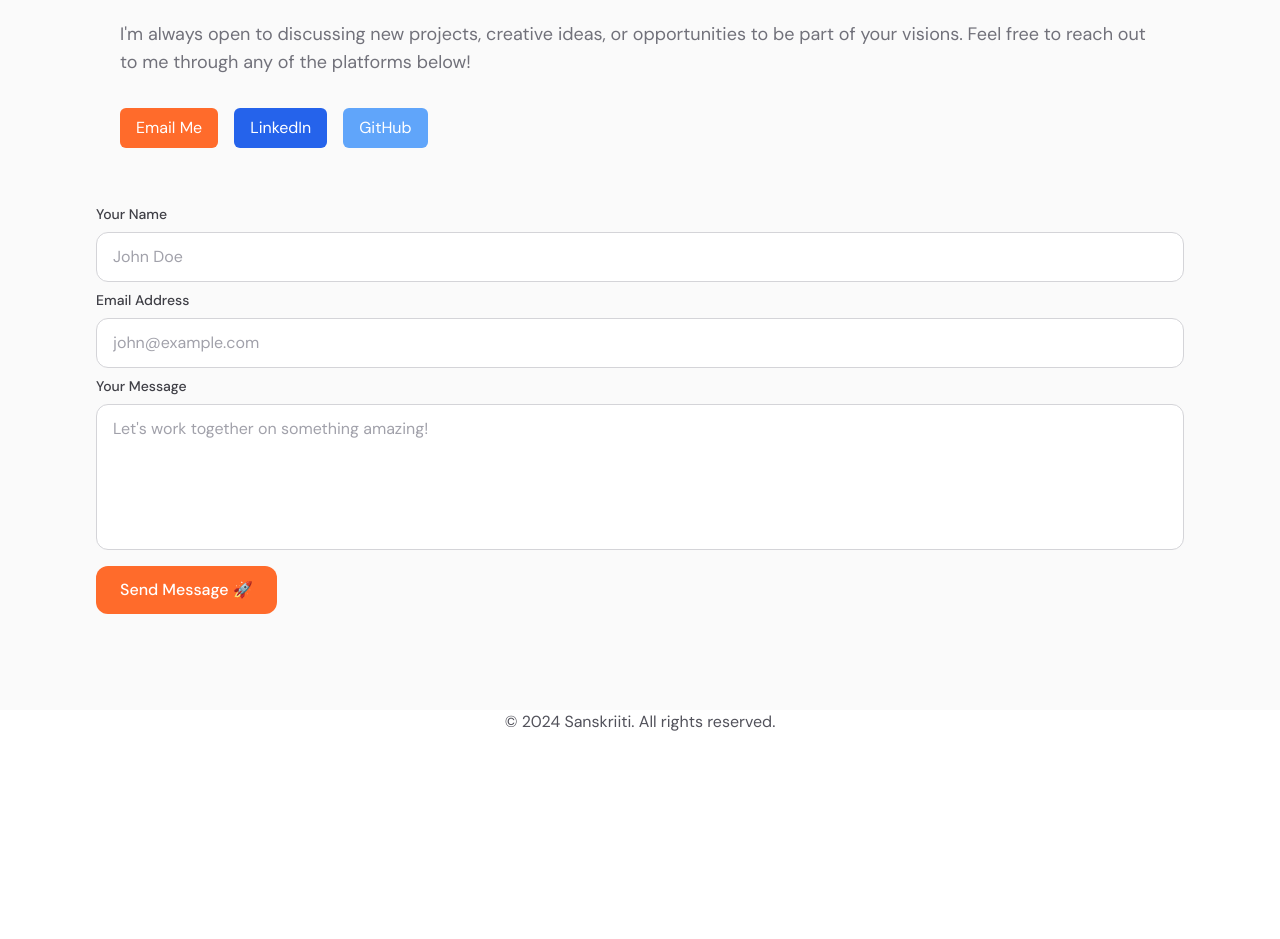
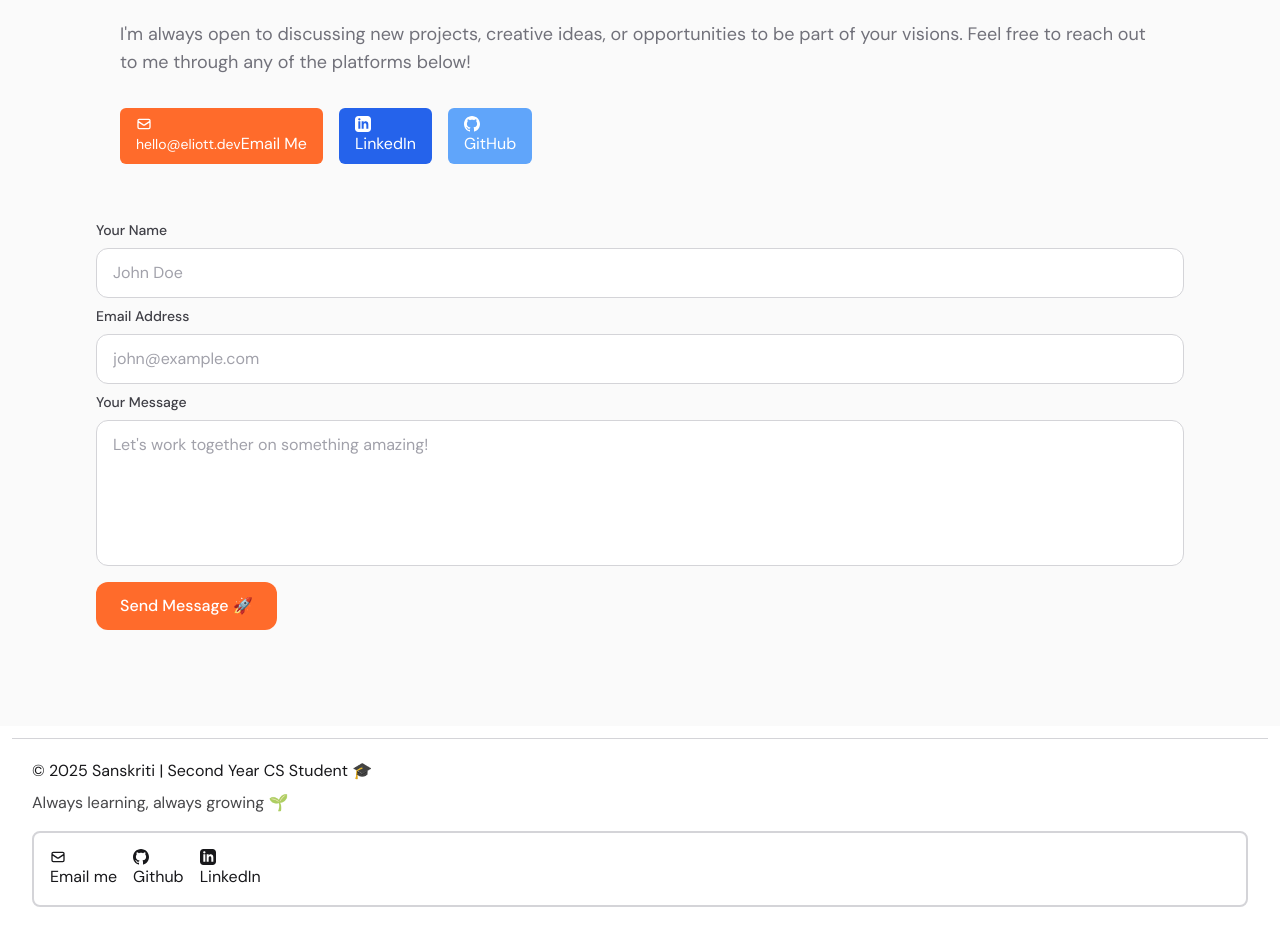
Before and after one commit to Sanskriti029/Portfolio, a website: page index.html in a window 1280 px wide. Shown: the part 6780-7719 px from the top of the page. Before the commit the page ends 7514 px from the top, so only its background shows below. Drawn offline with nearby package versions, Linux system fonts and the light colour scheme.

Commit message:
added images

```diff
--- a/index.html
+++ b/index.html
@@ -938,9 +938,12 @@ Gained practical skills in crafting smarter prompts to improve AI-generated resp
         <h2 class="reveal d1 font-display font-bold text-4xl md:text-5xl text-zinc-900 dark:text-white mb-8">Contact Me</h2>
         <p class="reveal d2 text-lg text-zinc-500 dark:text-zinc-400 mb-8">I'm always open to discussing new projects, creative ideas, or opportunities to be part of your visions. Feel free to reach out to me through any of the platforms below!</p>
         <div class="flex flex-wrap gap-4">
-          <a href="mailto:sanskritikhandelwal029@gmail.com" class="reveal d3 bg-accent text-white hover:bg-accent-hover py-2 px-4 rounded-md transition duration-300">Email Me</a>
-          <a href="https://www.linkedin.com/in/sanskritikhandelwal029" target="_blank" class="reveal d4 bg-blue-600 text-white hover:bg-blue-700 py-2 px-4 rounded-md transition duration-300">LinkedIn</a>
-          <a href="https://github.com/Sanskriti029" target="_blank" class="reveal d5 bg-blue-400 text-white hover:bg-blue-500 py-2 px-4 rounded-md transition duration-300">GitHub</a>
+          <a href="mailto:sanskritikhandelwal029@gmail.com" class="reveal d3 bg-accent text-white hover:bg-accent-hover py-2 px-4 rounded-md transition duration-300"><span> <svg class="w-4 h-4" fill="none" viewBox="0 0 24 24" stroke="currentColor" aria-hidden="true"><path stroke-linecap="round" stroke-linejoin="round" stroke-width="2" d="M3 8l7.89 5.26a2 2 0 002.22 0L21 8M5 19h14a2 2 0 002-2V7a2 2 0 00-2-2H5a2 2 0 00-2 2v10a2 2 0 002 2z"/></svg>
+              </span>
+              <span class="text-sm">hello@eliott.dev</span></span>Email Me</a>
+          <a href="https://www.linkedin.com/in/sanskritikhandelwal029" target="_blank" class="reveal d4 bg-blue-600 text-white hover:bg-blue-700 py-2 px-4 rounded-md transition duration-300"><span><svg class="w-4 h-4" fill="currentColor" viewBox="0 0 24 24" aria-hidden="true"><path d="M19 0h-14c-2.761 0-5 2.239-5 5v14c0 2.761 2.239 5 5 5h14c2.762 0 5-2.239 5-5v-14c0-2.761-2.238-5-5-5zm-11 19h-3v-11h3v11zm-1.5-12.268c-.966 0-1.75-.79-1.75-1.764s.784-1.764 1.75-1.764 1.75.79 1.75 1.764-.783 1.764-1.75 1.764zm13.5 12.268h-3v-5.604c0-3.368-4-3.113-4 0v5.604h-3v-11h3v1.765c1.396-2.586 7-2.777 7 2.476v6.759z"/></svg></span>LinkedIn</a>
+
+          <a href="https://github.com/Sanskriti029" target="_blank" class="reveal d5 bg-blue-400 text-white hover:bg-blue-500 py-2 px-4 rounded-md transition duration-300"><span><svg class="w-4 h-4" fill="currentColor" viewBox="0 0 24 24" aria-hidden="true"><path d="M12 0c-6.626 0-12 5.373-12 12 0 5.302 3.438 9.8 8.207 11.387.599.111.793-.261.793-.577v-2.234c-3.338.726-4.033-1.416-4.033-1.416-.546-1.387-1.333-1.756-1.333-1.756-1.089-.745.083-.729.083-.729 1.205.084 1.839 1.237 1.839 1.237 1.07 1.834 2.807 1.304 3.492.997.107-.775.418-1.305.762-1.604-2.665-.305-5.467-1.334-5.467-5.931 0-1.311.469-2.381 1.236-3.221-.124-.303-.535-1.524.117-3.176 0 0 1.008-.322 3.301 1.23.957-.266 1.983-.399 3.003-.404 1.02.005 2.047.138 3.006.404 2.291-1.552 3.297-1.23 3.297-1.23.653 1.653.242 2.874.118 3.176.77.84 1.235 1.911 1.235 3.221 0 4.609-2.807 5.624-5.479 5.921.43.372.823 1.102.823 2.222v3.293c0 .319.192.694.801.576 4.765-1.589 8.199-6.086 8.199-11.386 0-6.627-5.373-12-12-12z"/></svg></span>GitHub</a>
         </div>
 
       </div>
@@ -1028,10 +1031,22 @@ Gained practical skills in crafting smarter prompts to improve AI-generated resp
 </form>
     </section>
   </main>
-  <footer>
-    <p class="text-center text-zinc-600 dark:text-zinc-400">
-      &copy; 2024 Sanskriiti. All rights reserved.
-    </p>
+  <footer class=" items-center justify-center m-3 p-5 border-t border-zinc-300 dark:border-zinc-700">
+    <p>&copy; 2025 Sanskriti | Second Year CS Student 🎓</p>
+        <p style="margin-top: 0.5rem; opacity: 0.8;">Always learning, always growing 🌱</p>
+        <div class="flex flex-row gap-4 mt-4 border-2 p-4 rounded-lg border-zinc-300 dark:border-zinc-700">
+            <a href="mailto:sanskriti.24bce11025@vitbhopal.ac.in" id="social-link"><span>  <svg class="w-4 h-4" fill="none" viewBox="0 0 24 24" stroke="currentColor" aria-hidden="true"><path stroke-linecap="round" stroke-linejoin="round" stroke-width="2" d="M3 8l7.89 5.26a2 2 0 002.22 0L21 8M5 19h14a2 2 0 002-2V7a2 2 0 00-2-2H5a2 2 0 00-2 2v10a2 2 0 002 2z"/></svg>
+              </span> Email me
+          </a>
+
+            <a href="https://github.com/Sanskriti029" class="social-link"><span> <svg class="w-4 h-4" fill="currentColor" viewBox="0 0 24 24" aria-hidden="true"><path d="M12 0c-6.626 0-12 5.373-12 12 0 5.302 3.438 9.8 8.207 11.387.599.111.793-.261.793-.577v-2.234c-3.338.726-4.033-1.416-4.033-1.416-.546-1.387-1.333-1.756-1.333-1.756-1.089-.745.083-.729.083-.729 1.205.084 1.839 1.237 1.839 1.237 1.07 1.834 2.807 1.304 3.492.997.107-.775.418-1.305.762-1.604-2.665-.305-5.467-1.334-5.467-5.931 0-1.311.469-2.381 1.236-3.221-.124-.303-.535-1.524.117-3.176 0 0 1.008-.322 3.301 1.23.957-.266 1.983-.399 3.003-.404 1.02.005 2.047.138 3.006.404 2.291-1.552 3.297-1.23 3.297-1.23.653 1.653.242 2.874.118 3.176.77.84 1.235 1.911 1.235 3.221 0 4.609-2.807 5.624-5.479 5.921.43.372.823 1.102.823 2.222v3.293c0 .319.192.694.801.576 4.765-1.589 8.199-6.086 8.199-11.386 0-6.627-5.373-12-12-12z"/></svg></span>Github</a>
+
+            <a href="https://www.linkedin.com/in/sanskritikhandelwal029" class="social-link"><span><svg class="w-4 h-4" fill="currentColor" viewBox="0 0 24 24" aria-hidden="true"><path d="M19 0h-14c-2.761 0-5 2.239-5 5v14c0 2.761 2.239 5 5 5h14c2.762 0 5-2.239 5-5v-14c0-2.761-2.238-5-5-5zm-11 19h-3v-11h3v11zm-1.5-12.268c-.966 0-1.75-.79-1.75-1.764s.784-1.764 1.75-1.764 1.75.79 1.75 1.764-.783 1.764-1.75 1.764zm13.5 12.268h-3v-5.604c0-3.368-4-3.113-4 0v5.604h-3v-11h3v1.765c1.396-2.586 7-2.777 7 2.476v6.759z"/></svg></span>LinkedIn</a>
+
+
+            <!-- <a href="http://google.com" class="social-link"><span>🐦</span></a> -->
+
+        </div>
   </footer>
 
 <script>
```
